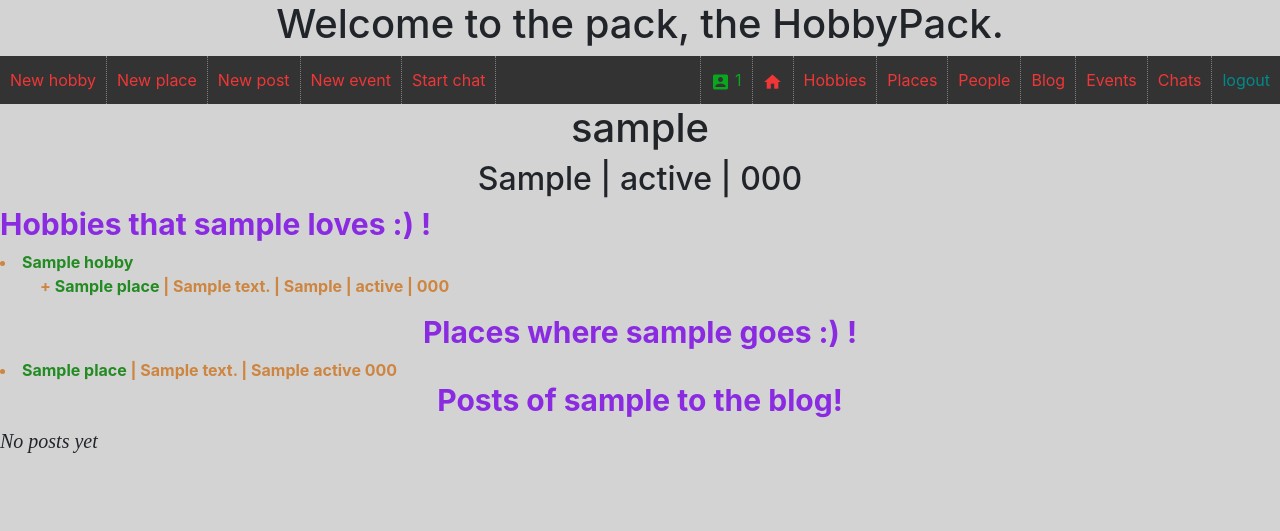
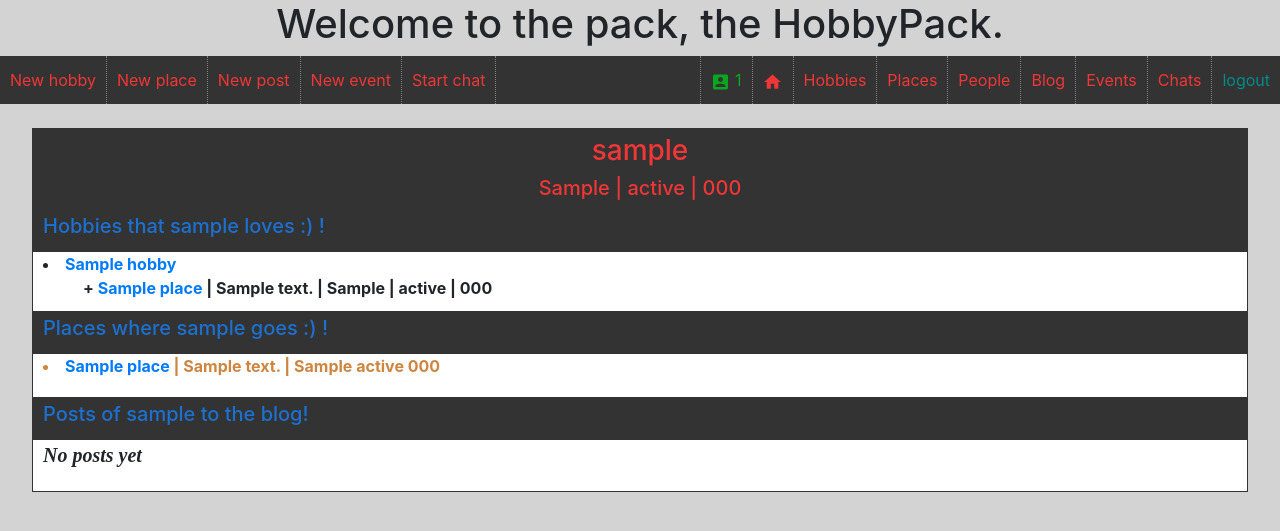
Before and after one commit to LuisOC89/hobby-pack, a Flask app: a page that uses templates/eachhobbyist.html in a window 1280 px wide. Shown: the top 531 px of the page. Run offline with Flask 2, Linux system fonts and the light colour scheme; the visitor is signed in with stand-in values (Sample User, id 1); tables that the repository leaves empty hold one stand-in row (values such as "Sample post"); data that the repository does not hold is empty; some libraries are stand-ins or nearby versions.

Commit message:
Improve UI of template 'eachhobbyist.html' and fix detail in allevents.html

```diff
--- a/static/css/stylesheet.css
+++ b/static/css/stylesheet.css
@@ -338,7 +338,7 @@ input[type=text]:focus, input[type=password]:focus, .textarea-nice:focus {
   border-bottom: 1px solid black;
 }
 
-#display-info-each-post, #display-info-all-posts, #display-info-all-events {
+#display-info-each-post, #display-info-all-posts, #display-info-all-events, #display-info-each-hobbyist {
   width: 95%;
 }
 
--- a/templates/eachhobbyist.html
+++ b/templates/eachhobbyist.html
@@ -1,17 +1,24 @@
 {% extends "zbase.html" %}
 
 {% block content %}
-<h1 class="centered">{{hobbyist.nickname}}</h1>
-<h2 class = "centered">{{hobbyist.city}} | {{hobbyist.state}} | {{hobbyist.zipcode}}</h2>
+<br>
+<div class="display-info-general" id="display-info-each-hobbyist">
+    <div class="display-info-title-general main-places">
+        <h3 style="color:rgb(240, 54, 54);text-align:center;">{{hobbyist.nickname}}</h4>
+        <h5 style="color:rgb(240, 54, 54);text-align:center;">{{hobbyist.city}} | {{hobbyist.state}} | {{hobbyist.zipcode}}</h4>
+    </div>
 
 {% if conditional == "my_profile" %}
-    <h1 class="titlemain" style="text-align:left">My hobbies in my places :) !</h1>
+    <div class="display-info-title-general main-place">
+        <h5><span style="color:rgba(27, 115, 216, 0.952)">My hobbies in my places :) !</span></h5>
+    </div>
+    <b>
     {% if my_hobbies|length == 0 %}
     <p>No hobbies yet</p>
     {% else %}
             {% for hobby in my_hobbies %}
-            <li class="list2">
-            <a href="/hobbies?id={{hobby.id}}" class="poster">{{hobby.name}}</a>
+            <li>
+            <a href="/hobbies?id={{hobby.id}}">{{hobby.name}}</a>
                 {% if dict_hobby_places[hobby.name]|length == 0 %}
                 <ul>
                     You don't practice this hobby in a public place yet.
@@ -24,7 +31,7 @@
                 {% else %}
                 {% for place in dict_hobby_places[hobby.name] %}
                 <ul>
-                    + <a href="/places?id={{place.id}}" class="poster">{{place.name}}</a> | {{place.streetaddress}} | {{place.city}} | {{place.state}} | {{place.zipcode}}
+                    + <a href="/places?id={{place.id}}"></a>{{place.name}}</a> | {{place.streetaddress}} | {{place.city}} | {{place.state}} | {{place.zipcode}}
                 </ul>
                 {% endfor %}
                 <ul>
@@ -39,45 +46,54 @@
             {% endfor %}
     {% endif %}
 
-    <h1 class="titlemain">My places :) ! </h1>
+    <div class="display-info-title-general main-place">
+        <h5><span style="color:rgba(27, 115, 216, 0.952)">My places :) !</span></h5>
+    </div>
     {% if my_places|length == 0 %}
     <p>No public places yet</p>
     {% else %}
     {% for publicplace in my_places %}
-    <li class="list2">
-    <a href="/places?id={{publicplace.id}}" class="poster">{{publicplace.name}} </a> | {{publicplace.streetaddress}} | {{publicplace.city}} {{publicplace.state}} {{publicplace.zipcode}}
+    <li>
+    <a href="/places?id={{publicplace.id}}">{{publicplace.name}} </a> | {{publicplace.streetaddress}} | {{publicplace.city}} {{publicplace.state}} {{publicplace.zipcode}}
     </li>
     {% endfor %}
 
     {% endif %}
-
-    <h1 class="titlemain">My posts to the blog!</h1>
+    <br>
+    <div class="display-info-title-general main-place">
+        <h5><span style="color:rgba(27, 115, 216, 0.952)">My posts to the blog!</span></h5>
+    </div>
     {% if my_posts|length == 0 %}
     <p>No posts yet</p>
     {% else %}
     {% for post in my_posts | reverse %}
-        <a href="/blog?id={{post.id}}" class="titlepost">{{post.title}}</a> <span id="specialb">by</span>
+        <a href="/blog?id={{post.id}}">{{post.title}}</a> <span>by</span>
 
         {% if post.blog.nickname == session['hobbyist'] %}
-            <a href="/myinfo?condition=show_all_info_user" class="poster">{{post.blog.nickname}} </a>
+            <a href="/myinfo?condition=show_all_info_user">{{post.blog.nickname}} </a>
         {% else %}
-            <a href="/myinfo?condition=show_other_info_user&hobbyist={{post.blog.nickname}}" class="poster">{{post.blog.nickname}} </a>
+            <a href="/myinfo?condition=show_other_info_user&hobbyist={{post.blog.nickname}}">{{post.blog.nickname}} </a>
         {% endif %}
         in
-        <a href="/blog?hobbyist={{post.blog.nickname}}"><span class="poster">posts of {{post.blog.nickname}}</span></a> at {{post.time}} on {{post.date}}
-        <span class="paradf"><p>{{post.body}}</p></span>
+        <a href="/blog?hobbyist={{post.blog.nickname}}"><span>posts of {{post.blog.nickname}}</span></a> at {{post.time}} on {{post.date}}
+        <span><p>{{post.body}}</p></span>
         <hr />
     {% endfor %}
     {% endif %}
+    </b>
+
 {% elif conditional == "other_user_profile" %}
-    <h1 class="titlemain" style="text-align:left">Hobbies that {{hobbyist.nickname}} loves :) !</h1>
+    <b>
+    <div class="display-info-title-general main-place">
+        <h5><span style="color:rgba(27, 115, 216, 0.952)">Hobbies that {{hobbyist.nickname}} loves :) !</span></h5>
+    </div>
 
     {% if my_hobbies|length == 0 %}
     <p>No hobbies yet</p>
     {% else %}
             {% for hobby in my_hobbies %}
-            <li class="list2">
-            <a href="/hobbies?id={{hobby.id}}" class="poster">{{hobby.name}}</a>
+            <li>
+            <a href="/hobbies?id={{hobby.id}}">{{hobby.name}}</a>
                 {% if dict_hobby_places[hobby.name]|length == 0 %}
                 <ul>
                     {{hobbyist.nickname}} doesn't practice this hobby in a public place yet.
@@ -85,7 +101,7 @@
                 {% else %}
                 {% for place in dict_hobby_places[hobby.name] %}
                 <ul>
-                    + <a href="/places?id={{place.id}}" class="poster">{{place.name}}</a> | {{place.streetaddress}} | {{place.city}} | {{place.state}} | {{place.zipcode}}
+                    + <a href="/places?id={{place.id}}">{{place.name}}</a> | {{place.streetaddress}} | {{place.city}} | {{place.state}} | {{place.zipcode}}
                 </ul>
                 {% endfor %}
                 {% endif %}
@@ -93,38 +109,46 @@
             {% endfor %}
     {% endif %}
 
-    <h1 class="titlemain">Places where {{hobbyist.nickname}} goes :) ! </h1>
+    <div class="display-info-title-general main-place">
+        <h5><span style="color:rgba(27, 115, 216, 0.952)">Places where {{hobbyist.nickname}} goes :) !</span></h5>
+    </div>
     {% if my_places|length == 0 %}
     <p>No public places yet</p>
     {% else %}
     {% for publicplace in my_places %}
     <li class="list2">
-    <a href="/places?id={{publicplace.id}}" class="poster">{{publicplace.name}} </a> | {{publicplace.streetaddress}} | {{publicplace.city}} {{publicplace.state}} {{publicplace.zipcode}}
+    <a href="/places?id={{publicplace.id}}">{{publicplace.name}} </a> | {{publicplace.streetaddress}} | {{publicplace.city}} {{publicplace.state}} {{publicplace.zipcode}}
     </li>
     {% endfor %}
 
     {% endif %}
-
-    <h1 class="titlemain">Posts of {{hobbyist.nickname}} to the blog!</h1>
+    <br>
+    <div class="display-info-title-general main-place">
+        <h5><span style="color:rgba(27, 115, 216, 0.952)">Posts of {{hobbyist.nickname}} to the blog!</span></h5>
+    </div>
     {% if my_posts|length == 0 %}
     <p>No posts yet</p>
     {% else %}
 
         {% for post in my_posts | reverse %}
-        <a href="/blog?id={{post.id}}" class="titlepost">{{post.title}}</a> <span id="specialb">by</span>
+        <a href="/blog?id={{post.id}}">{{post.title}}</a> <span>by</span>
 
         {% if post.blog.nickname == session['hobbyist'] %}
-            <a href="/myinfo?condition=show_all_info_user" class="poster">{{post.blog.nickname}} </a>
+            <a href="/myinfo?condition=show_all_info_user">{{post.blog.nickname}} </a>
         {% else %}
-            <a href="/myinfo?condition=show_other_info_user&hobbyist={{post.blog.nickname}}" class="poster">{{post.blog.nickname}} </a>
+            <a href="/myinfo?condition=show_other_info_user&hobbyist={{post.blog.nickname}}">{{post.blog.nickname}} </a>
         {% endif %}
         in
-        <a href="/blog?hobbyist={{post.blog.nickname}}"><span class="poster">posts of {{post.blog.nickname}}</span></a> at {{post.time}} on {{post.date}}
-        <span class="paradf"><p>{{post.body}}</p></span>
+        <a href="/blog?hobbyist={{post.blog.nickname}}"><span>posts of {{post.blog.nickname}}</span></a> at {{post.time}} on {{post.date}}
+        <span><p>{{post.body}}</p></span>
         <hr />
         {% endfor %}
 
     {% endif %}
 
 {% endif %}
+</div>
+<b>
+<br>
+<br>
 {% endblock %}
```
Also changed, not shown: templates/allevents.html (+7 -7 lines).
